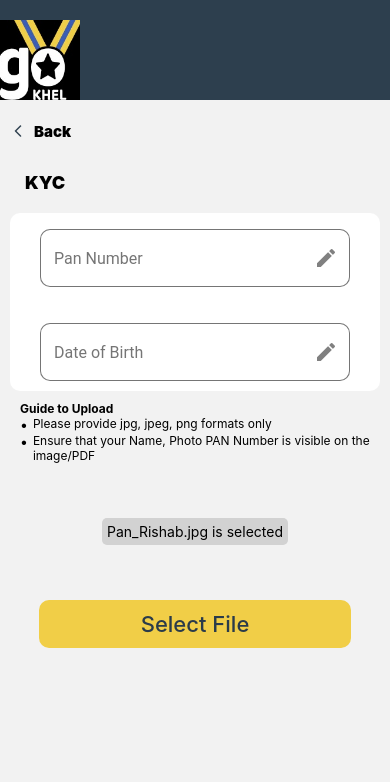
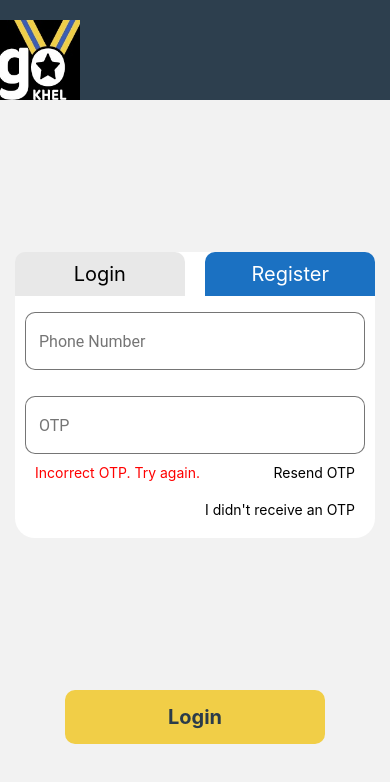
Before and after one commit to am26y2/React-Native, a React Native app: screen / in a window 390 px wide. Shown: the top 782 px of the page. Built offline with nearby package versions, Linux system fonts and the light colour scheme.

Commit message:
add cash

```diff
--- a/App.js
+++ b/App.js
@@ -8,7 +8,6 @@ import Popup from "./components/Popup";
 import { Example } from "./components/Example";
 import KYC from "./components/KYC";
 import MyTabs from "./components/MyTabs";
-import AddCashLimits from "./components/AddCashLimits";
 
 const Stack = createNativeStackNavigator();
 
@@ -17,7 +16,7 @@ function App() {
     // <Login/>
     <NavigationContainer>
       <Stack.Navigator
-        initialRouteName="KYC"
+        initialRouteName="Login"
         screenOptions={{
           headerShown: false,
         }}
@@ -27,7 +26,6 @@ function App() {
         <Stack.Screen name="Popup" component={Popup} />
         <Stack.Screen name="KYC" component={KYC} />
         <Stack.Screen name="MyTabs" component={MyTabs} />
-        <Stack.Screen name="AddCashLimits" component={AddCashLimits} />
       </Stack.Navigator>
     </NavigationContainer>
   );
--- /dev/null
+++ b/components/AddCash.js
@@ -0,0 +1,245 @@
+import { AntDesign, MaterialCommunityIcons } from "@expo/vector-icons";
+import React, { useState } from "react";
+import {
+  StyleSheet,
+  Text,
+  View,
+  Image,
+  Dimensions,
+  TouchableOpacity,
+  TouchableWithoutFeedback,
+  Keyboard,
+} from "react-native";
+import { TextInput } from "react-native-paper";
+import Header from "./Header";
+
+const AddCash = () => {
+  const [disabled, setDisable] = useState(false);
+  const [money, setMoney] = useState(500);
+  const [CurrentMoney, setCurrentMoney] = useState(1000);
+  const numberinputhandler = (inputText) => {
+    console.log(typeof(inputText));
+    setMoney(inputText.replace(/[^0-9]/g, ""));
+  };
+
+  return (
+    <View>
+      <Header style={{ position: "relative" }}>
+        <View style={styles.money}>
+          <MaterialCommunityIcons name="wallet" color="#F1CE47" size={48} />
+          <Text style={styles.text}>1000</Text>
+          <AntDesign name="pluscircle" size={48} color="#F1CE47" />
+        </View>
+      </Header>
+      <TouchableOpacity
+        style={{
+          display: "flex",
+          flexDirection: "row",
+          alignItems: "center",
+          marginLeft: 10,
+          marginTop: 10,
+        }}
+      >
+        <Image source={require("./../assets/left_arrow.png")} />
+        <Text style={{ fontSize: 15, paddingLeft: 5, fontWeight: "900" }}>
+          {" "}
+          Back
+        </Text>
+      </TouchableOpacity>
+      <TouchableWithoutFeedback
+        onPress={() => {
+          Keyboard.dismiss();
+        }}
+      >
+        <View style={styles.container}>
+          <Text style={{ fontSize: 20, fontWeight: "bold", marginLeft: 30 }}>
+            Add Cash
+          </Text>
+          <View style={styles.maincontainer}>
+            <View
+              style={{
+                display: "flex",
+                justifyContent: "space-around",
+                flexDirection: "row",
+              }}
+            >
+              <View>
+                <Text style={{ fontSize: 18 }}>Deposit Balance</Text>
+              </View>
+              <View>
+                <Text style={{ fontSize: 20, fontWeight: "bold" }}>
+                  {CurrentMoney}
+                </Text>
+              </View>
+            </View>
+            <View style={{ marginVertical: 20, padding: 20 }}>
+              <View style={{}}>
+                <TextInput
+                  theme={{ roundness: 10 }}
+                  style={styles.input}
+                  value={money}
+                  activeOutlineColor="#323232"
+                  keyboardType={"number-pad"}
+                  onChangeText={numberinputhandler}
+                />
+              </View>
+              <View
+                style={{
+                  display: "flex",
+                  justifyContent: "space-evenly",
+                  flexDirection: "row",
+                  marginTop: 20,
+                }}
+              >
+                <TouchableOpacity
+                  style={styles.button}
+                  onPress={() => {
+                    // setMoney((prev) => +prev + 500);
+                  }}
+                >
+                  <View
+                    style={{
+                      display: "flex",
+                      flexDirection: "row",
+                      justifyContent: "space-between",
+                      alignItems: "center",
+                    }}
+                  >
+                    <AntDesign name="pluscircle" size={20} color="#F1CE47" />
+                    <Text style={styles.buttontextColor}>{+money+500}</Text>
+                  </View>
+                </TouchableOpacity>
+                <TouchableOpacity
+                  style={styles.button}
+                  onPress={() => {
+                    // setMoney((prev) => +prev + 1000);
+                  }}
+                >
+                  <View
+                    style={{
+                      display: "flex",
+                      flexDirection: "row",
+                      justifyContent: "space-between",
+                      alignItems: "center",
+                    }}
+                  >
+                    <AntDesign name="pluscircle" size={20} color="#F1CE47" />
+                    <Text style={styles.buttontextColor}>{+money + 1000}</Text>
+                  </View>
+                </TouchableOpacity>
+                <TouchableOpacity
+                  style={styles.button}
+                  onPress={() => {
+                    // setMoney((prev) => +prev + 1500);
+                  }}
+                >
+                  <View
+                    style={{
+                      display: "flex",
+                      flexDirection: "row",
+                      justifyContent: "space-between",
+                      alignItems: "center",
+                    }}
+                  >
+                    <AntDesign name="pluscircle" size={20} color="#F1CE47" />
+                    <Text style={styles.buttontextColor}>{+money + 1500}</Text>
+                  </View>
+                </TouchableOpacity>
+              </View>
+            </View>
+          </View>
+          <View style={{ alignItems: "center", marginTop: 50 }}>
+            <TouchableOpacity
+              style={disabled ? styles.loginactive : styles.login}
+              // activeOpacity={disabled ? 1 : 0.5}
+              onPress={() => {
+                // navigation.navigate("MyTabs");
+              }}
+            >
+              <Text
+                style={disabled ? styles.loginTextinactive : styles.loginText}
+              >
+                Save Changes
+              </Text>
+            </TouchableOpacity>
+          </View>
+        </View>
+      </TouchableWithoutFeedback>
+    </View>
+  );
+};
+
+export default AddCash;
+
+const styles = StyleSheet.create({
+  money: {
+    marginTop: Dimensions.get("window").height / 100,
+    display: "flex",
+    borderWidth: 1,
+    borderRadius: 50,
+    padding: 5,
+    borderColor: "#F1CE47",
+    flexDirection: "row",
+    justifyContent: "space-around",
+    alignItems: "center",
+  },
+  text: {
+    color: "white",
+  },
+  backbutton: {
+    display: "flex",
+    justifyContent: "space-evenly",
+  },
+  container: {
+    // borderWidth: 2,
+    marginTop: 30,
+    // backgroundColor: "#FFFFFF",
+  },
+  maincontainer: {
+    borderRadius: 10,
+    elevation: 5,
+    marginTop: 20,
+    padding: 10,
+    backgroundColor: "#FBFBFB",
+  },
+  input: {
+    padding: 10,
+    backgroundColor: "white",
+    color: "black",
+  },
+  login: {
+    width: Dimensions.get("window").width / 1.2,
+    alignItems: "center",
+    backgroundColor: "#f1ce47",
+    padding: 15,
+    borderRadius: 10,
+  },
+  loginactive: {
+    width: Dimensions.get("window").width / 1.2,
+    alignItems: "center",
+    backgroundColor: "#f2e7bf",
+    padding: 15,
+    borderRadius: 10,
+  },
+  loginTextinactive: {
+    color: "#2A3B4A",
+    fontSize: 20,
+  },
+  loginText: {
+    color: "#2A3B4A",
+    fontSize: 20,
+    fontWeight: "bold",
+  },
+  button: {
+    width: Dimensions.get("window").width / 4,
+    alignItems: "center",
+    backgroundColor: "white",
+    padding: 10,
+    borderRadius: 20,
+    borderWidth: 1,
+  },
+  buttontextColor: {
+    color: "black",
+    fontSize: 20,
+  },
+});
--- a/components/MyTabs.js
+++ b/components/MyTabs.js
@@ -4,6 +4,8 @@ import { NavigationContainer } from "@react-navigation/native";
 import { createMaterialBottomTabNavigator } from "@react-navigation/material-bottom-tabs";
 import { MaterialCommunityIcons } from "@expo/vector-icons";
 import KYC from "./KYC";
+import AddCashLimits from "./AddCashLimits";
+import AddCash from "./AddCash";
 
 function Feed() {
   return (
@@ -14,17 +16,13 @@ function Feed() {
 }
 
 function Profile() {
-  return (
-    <View style={{ flex: 1, justifyContent: "center", alignItems: "center" }}>
-      <Text>Profile!</Text>
-    </View>
-  );
+  return <AddCash />;
 }
 
 function Profile1() {
   return (
     <View style={{ flex: 1, justifyContent: "center", alignItems: "center" }}>
-      <Text>Profile!</Text>
+      <AddCashLimits />
     </View>
   );
 }
@@ -37,11 +35,7 @@ function Menu() {
 }
 
 function Notifications() {
-  return (
-    <View style={{ flex: 1, justifyContent: "center", alignItems: "center" }}>
-      <Text>Notifications!</Text>
-    </View>
-  );
+  return <AddCashLimits />;
 }
 
 const Tab = createMaterialBottomTabNavigator();
```
Also changed, not shown: 1 other file (tests, documents, lock files or other folders).
